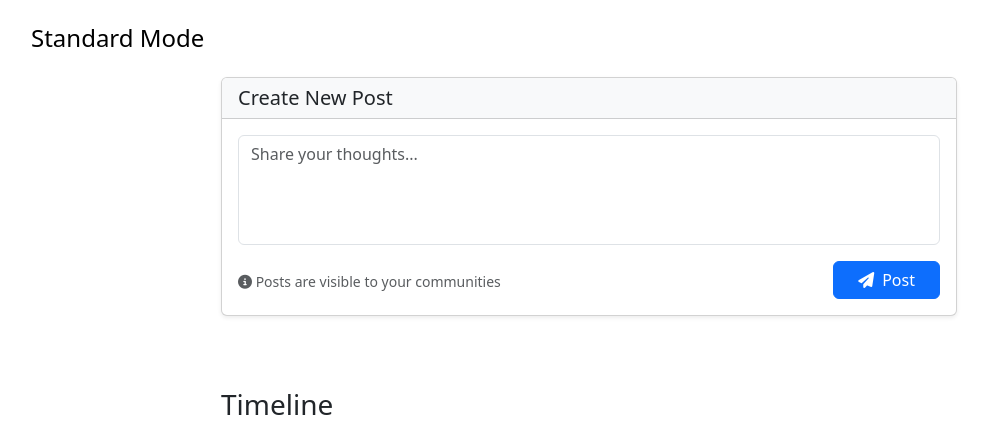
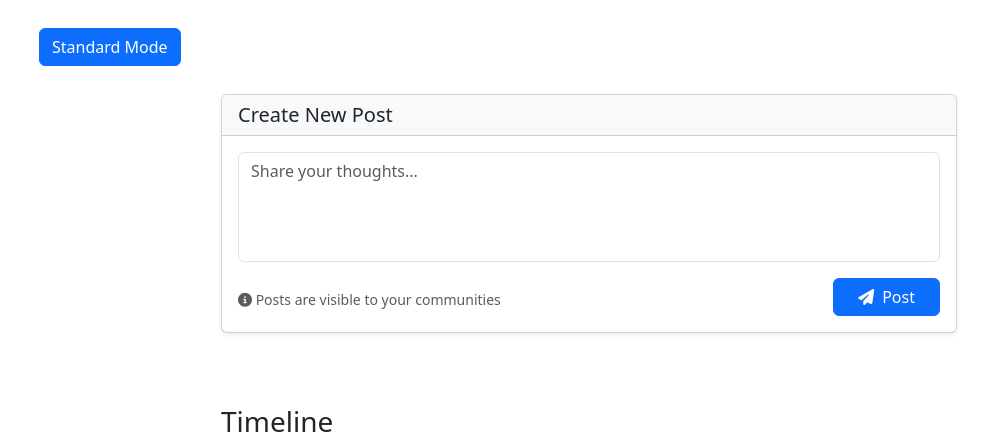
Before and after one commit to ariv00001/BDE, a Django app: template socialnetwork/templates/timeline.html in a window 1280 px wide. Shown: the part 56-495 px from the top of the page, without its empty margins (51-1039 px from the left). Run offline with Django 3.2, Linux system fonts and the light colour scheme; the template is opened without the code that fills it, so the values that code supplies are empty.

Commit message:
toggle between community and normal mode, reccomended: move the toggle in the navbar, better putside the dropdown since it is too annoying always clicking on it.

```diff
--- a/socialnetwork/templates/base.html
+++ b/socialnetwork/templates/base.html
@@ -37,7 +37,7 @@
 <body class="d-flex flex-column min-vh-100">
 
 <div class="body-content">
-    <header>
+    <header class="sticky-top">
     <nav class="navbar navbar-expand-md navbar-dark bg-dark px-3">
         <ul class="navbar-nav">
             {% if user.is_authenticated %}
--- a/socialnetwork/templates/timeline.html
+++ b/socialnetwork/templates/timeline.html
@@ -12,7 +12,10 @@
     <div class="row justify-content-center">
         {% if request.session.community_mode %}
              <div class="text-black mb-4">
-                 <h4 class="mb-0">Community Mode</h4>
+             <form action="{% url 'sn:toggle_community_mode' %}" method="POST" class="px-2 py-1">
+                            {% csrf_token %}
+                 <button type="submit" class="btn btn-secondary mb-0">Community Mode</button>
+             </form>
             </div>
         <div class="col-lg-8">
             <div class="row">
@@ -79,7 +82,10 @@
 
             {% else %}
             <div class="text-black mb-4">
-                <h4 class="mb-0">Standard Mode</h4>
+            <form action="{% url 'sn:toggle_community_mode' %}" method="POST" class="px-2 py-1">
+                            {% csrf_token %}
+                <button type="submit" class="btn btn-primary mb-0" href="sn/toggle_community_mode">Standard Mode</button>
+            </form>
             </div>
         {% endif %}
 
@@ -169,7 +175,7 @@
                                 <div class="text-muted small">
                                     {{ post.date_submitted }}
                                     {% if not post.published %}
-                                        <span class="badge bg-danger ms-2">Draft</span>
+                                        <span class="badge bg-danger ms-2">Unpublished</span>
                                     {% elif post.published and post.author.id == request.user.id %}
                                         <span class="badge bg-success ms-2">Published</span>
                                     {% endif %}
```
